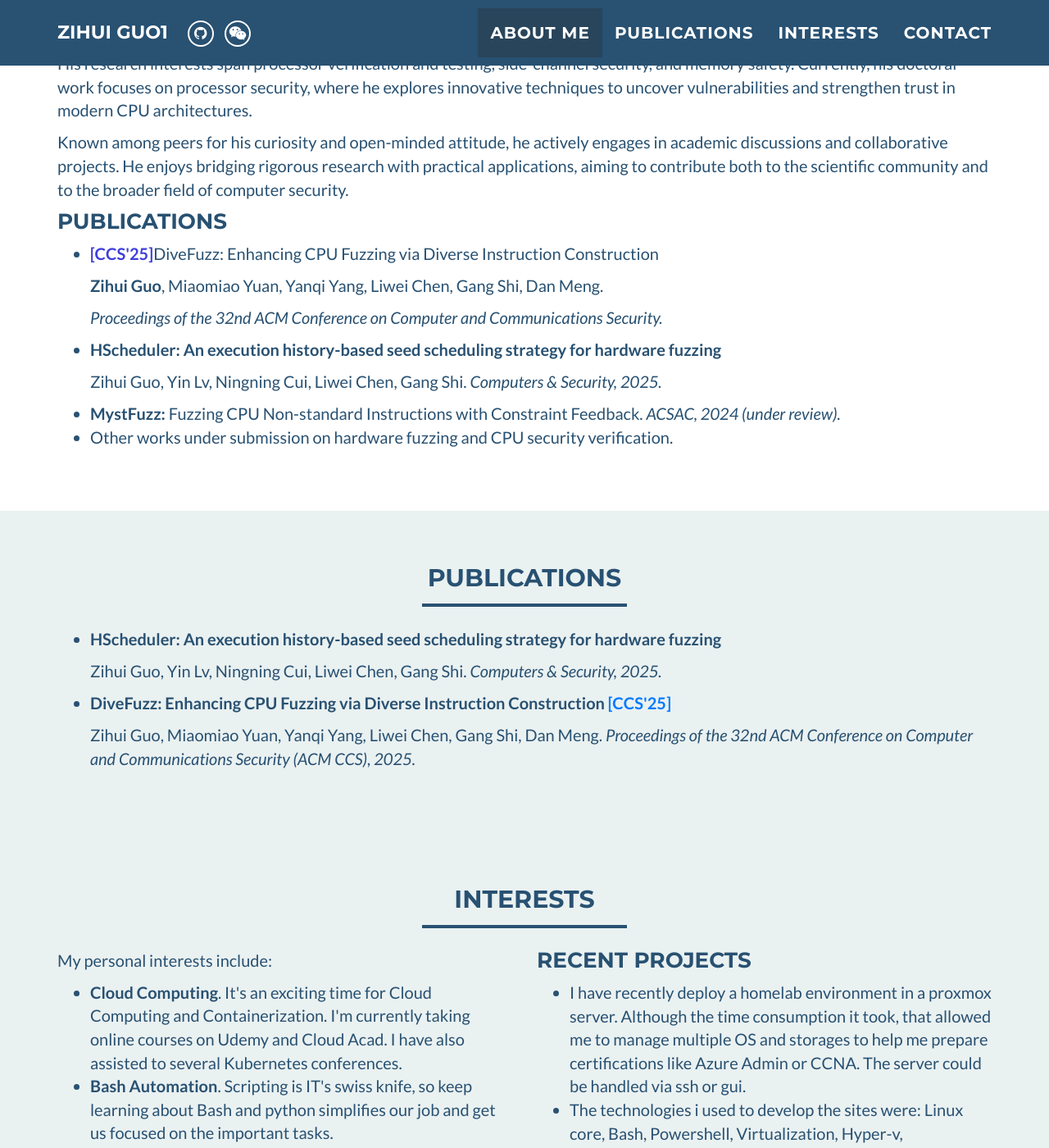
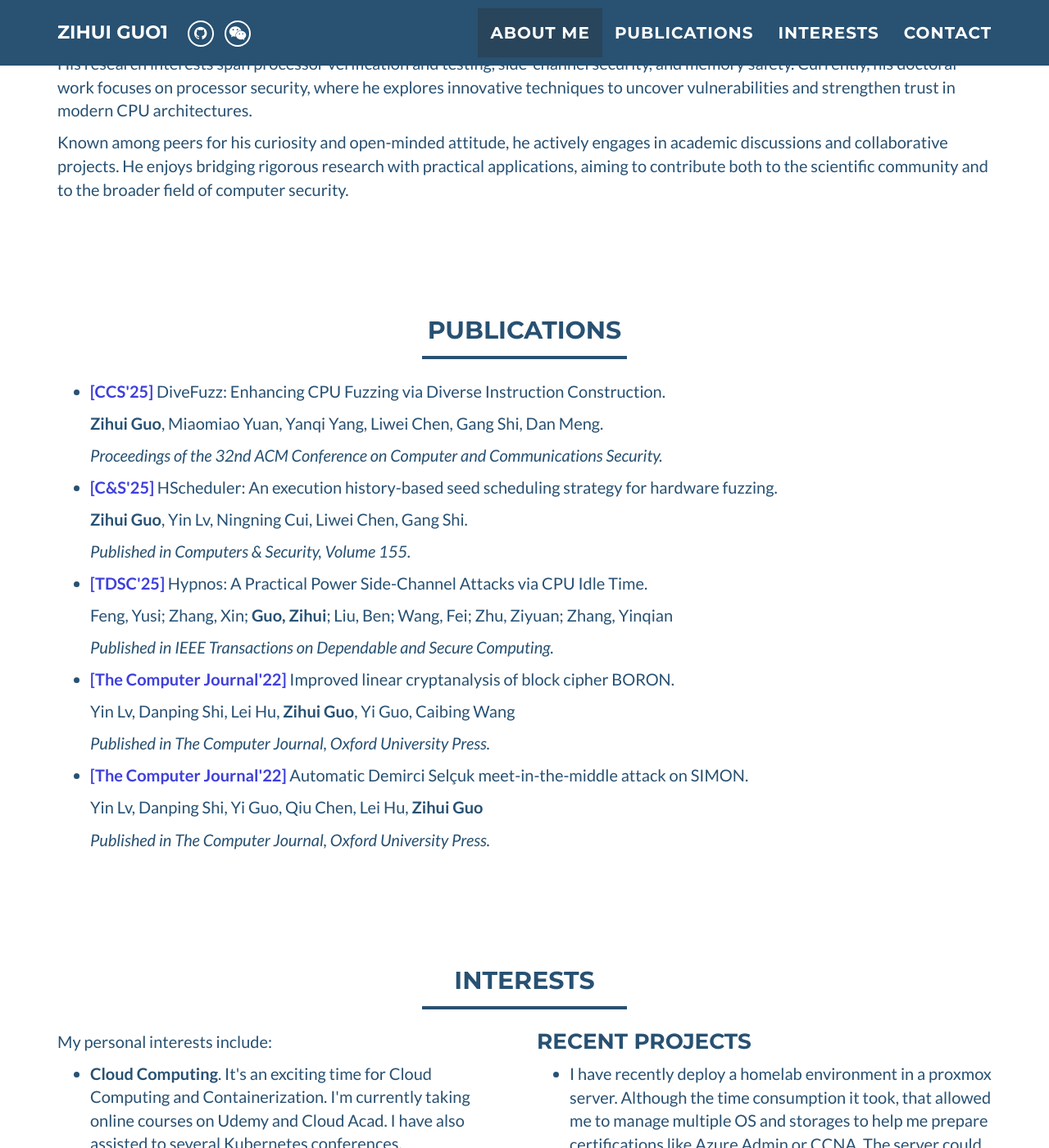
Before and after one commit to youzi27/youzi27.github.io, a Jekyll site: the page built from index.html, in a window 1280 px wide and 1400 px high, scrolled down 781 px. Shown: the whole window at 82% size. Built offline with Jekyll 4.4.1, drawn with Linux system fonts in a browser that asks for light colours.

Commit message:
Initial resume3

```diff
--- a/_config.yml
+++ b/_config.yml
@@ -31,7 +31,8 @@ color:
   primary-rgb: "33, 150, 243"
   secondary: 285172
   secondary-dark: 29455b
-  section-tout: eaf1f1
+  section-pub: eaf1f1
+  section-tout: ffffff
 
 
 
--- a/_includes/about_me.html
+++ b/_includes/about_me.html
@@ -20,29 +20,4 @@
       </div>
     </div>
   </div>
-  <div class="container">
-    <div class="row">
-      <div class="col-sm-12">
-        <h3 style="margin-top:0;">Publications</h3>
-        <ul>
-
-          <li>
-            <p><strong style="color:rgb(63, 63, 219);">[CCS'25]</strong>DiveFuzz: Enhancing CPU Fuzzing via Diverse Instruction Construction</p>
-    		<p><strong>Zihui Guo</strong>, Miaomiao Yuan, Yanqi Yang, Liwei Chen, Gang Shi, Dan Meng. </p>
-			<p><em>Proceedings of the 32nd ACM Conference on Computer and Communications Security.</em></p>
-          </li>
-		  <li>
-            <p><strong>HScheduler: An execution history-based seed scheduling strategy for hardware fuzzing</strong></p>
-    		<p>Zihui Guo, Yin Lv, Ningning Cui, Liwei Chen, Gang Shi. <em>Computers & Security, 2025.</em></p>
-          </li>
-          <li>
-            <strong>MystFuzz:</strong> Fuzzing CPU Non-standard Instructions with Constraint Feedback. <em>ACSAC, 2024 (under review).</em>
-          </li>
-          <li>
-            Other works under submission on hardware fuzzing and CPU security verification.
-          </li>
-        </ul>
-      </div>
-    </div>
-  </div>
 </section>
--- a/_includes/css/main.css
+++ b/_includes/css/main.css
@@ -188,6 +188,10 @@ section h3 {
 
 section.tout {
     background: #{{ site.color.section-tout }};
+}
+
+section.pub {
+    background: #{{ site.color.section-pub }};
 }
 
 @media(max-width:767px) {
--- a/_includes/publications.html
+++ b/_includes/publications.html
@@ -11,18 +11,29 @@
       <div class="col-sm-12">
         <ul>
           <li>
-            <p><strong>HScheduler: An execution history-based seed scheduling strategy for hardware fuzzing</strong></p>
-            <p>Zihui Guo, Yin Lv, Ningning Cui, Liwei Chen, Gang Shi.
-              <em>Computers &amp; Security, 2025.</em>
-            </p>
+			<p><strong style="color:rgb(63, 63, 219);">[CCS'25]</strong> DiveFuzz: Enhancing CPU Fuzzing via Diverse Instruction Construction.</p>
+    		<p><strong>Zihui Guo</strong>, Miaomiao Yuan, Yanqi Yang, Liwei Chen, Gang Shi, Dan Meng. </p>
+			<p><em>Proceedings of the 32nd ACM Conference on Computer and Communications Security.</em></p>
           </li>
           <li>
-            <p><strong>DiveFuzz: Enhancing CPU Fuzzing via Diverse Instruction Construction</strong>
-              <span style="color:#007BFF;font-weight:bold;">[CCS'25]</span>
-            </p>
-            <p>Zihui Guo, Miaomiao Yuan, Yanqi Yang, Liwei Chen, Gang Shi, Dan Meng.
-              <em>Proceedings of the 32nd ACM Conference on Computer and Communications Security (ACM CCS), 2025.</em>
-            </p>
+            <p><strong style="color:rgb(63, 63, 219);">[C&S'25]</strong> HScheduler: An execution history-based seed scheduling strategy for hardware fuzzing.</p>
+            <p><strong>Zihui Guo</strong>, Yin Lv, Ningning Cui, Liwei Chen, Gang Shi.</p>
+            <p><em>Published in Computers & Security, Volume 155.</em></p>
+          </li>
+		  <li>
+            <p><strong style="color:rgb(63, 63, 219);">[TDSC'25]</strong> Hypnos: A Practical Power Side-Channel Attacks via CPU Idle Time.</p>
+            <p>Feng, Yusi; Zhang, Xin; <strong>Guo, Zihui</strong>; Liu, Ben; Wang, Fei; Zhu, Ziyuan; Zhang, Yinqian</p>
+            <p><em>Published in IEEE Transactions on Dependable and Secure Computing.</em></p>
+          </li>
+		  <li>
+            <p><strong style="color:rgb(63, 63, 219);">[The Computer Journal'22]</strong> Improved linear cryptanalysis of block cipher BORON.</p>
+            <p>Yin Lv, Danping Shi, Lei Hu, <strong>Zihui Guo</strong>, Yi Guo, Caibing Wang</p>
+            <p><em>Published in The Computer Journal, Oxford University Press.</em></p>
+          </li>
+		  <li>
+            <p><strong style="color:rgb(63, 63, 219);">[The Computer Journal'22]</strong> Automatic Demirci Selçuk meet-in-the-middle attack on SIMON.</p>
+            <p>Yin Lv, Danping Shi, Yi Guo, Qiu Chen, Lei Hu, <strong>Zihui Guo</strong></p>
+            <p><em>Published in The Computer Journal, Oxford University Press.</em></p>
           </li>
         </ul>
       </div>
```
